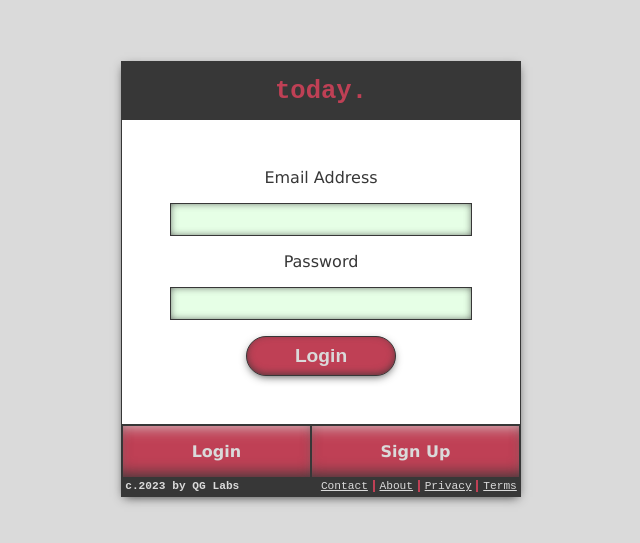
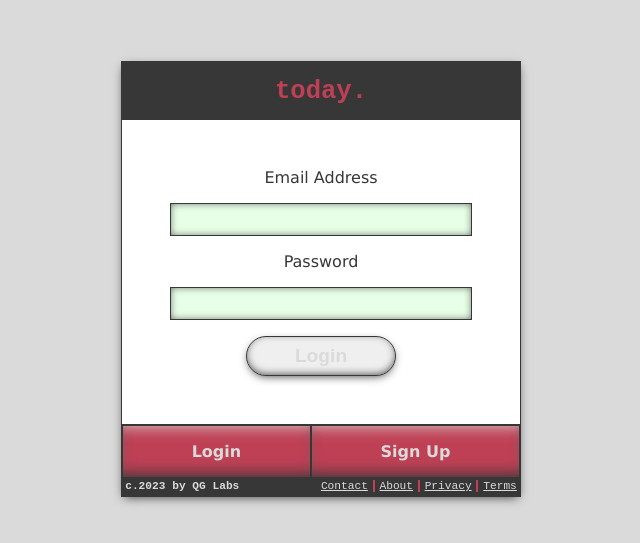
Before and after one commit to jake-the-cake/grateful, a React app in the folder client/: page /login in a window 1280 px wide. Shown: the part 121-664 px from the top of the page, without its empty margins (319-959 px from the left). Built offline with nearby package versions, Linux system fonts and the light colour scheme.

Commit message:
talking to the buttons with callbacks

```diff
--- a/client/src/pages/Home.tsx
+++ b/client/src/pages/Home.tsx
@@ -1,4 +1,5 @@
-import React, { ReactNode } from 'react'
+import React, { MouseEvent, ReactNode, useContext } from 'react'
+import { AppContext } from '../App'
 import { Menu } from '../components/Menu'
 import { PageTitle, PAGE_TITLE_ARROWS } from '../components/PageTitle'
 import { useSetPageProps } from '../hooks/UseSetPageProps'
@@ -14,11 +15,19 @@ type BuildFormProps = {
   name: string
   stack?: string
   label: string
-  callback?: () => void
+  callback?: ( event: MouseEvent<HTMLButtonElement> ) => void
+}
+
+type Label = {
+  label: string
+}
+
+type LabeledButton = Label & {
+  callback?: any
 }
 
 
-const TextInputUnderLabel = ({ label }: { label: string }) => {
+const TextInputUnderLabel = ({ label }: Label ) => {
   return (
     <>
       <label className='form__label'>{ label }</label>
@@ -27,8 +36,13 @@ const TextInputUnderLabel = ({ label }: { label: string }) => {
   )
 }
 
-const FormButton = () => {
-
+const FormButton = ({ label, callback } : LabeledButton ) => {
+  const ctx: any = useContext( AppContext )
+  return (
+    <>
+      <button onClick={ callback || null } className={ `form__button button-${ ctx.info.theme }` }>{ label }</button>
+    </>
+  )
 }
 
 const useBuildForm = ( data: BuildFormProps[] ): JSX.Element => {
@@ -38,6 +52,8 @@ const useBuildForm = ( data: BuildFormProps[] ): JSX.Element => {
       case 'text':
         elements.push( <TextInputUnderLabel label={ d.label } /> )
         break
+      case 'button':
+        elements.push( <FormButton label={ d.label } callback={ d.callback } /> )
       default:
         break
     }
@@ -45,7 +61,6 @@ const useBuildForm = ( data: BuildFormProps[] ): JSX.Element => {
   return (
     <div className='form__container'>
       { elements && elements.map( e => e )}
-      <button className='form__button button-red'>Login</button>
     </div>
   )
 }
@@ -70,6 +85,14 @@ export const LoginPage = () => {
       name: 'password',
       stack: 'vertical',
       label: 'Password'
+    },{
+      type: 'button',
+      name: 'login',
+      label: 'Login',
+      callback: ( event ) => {
+        event.preventDefault()
+        console.log( 'clicked' )
+      }
     }
   ])
 }
```
